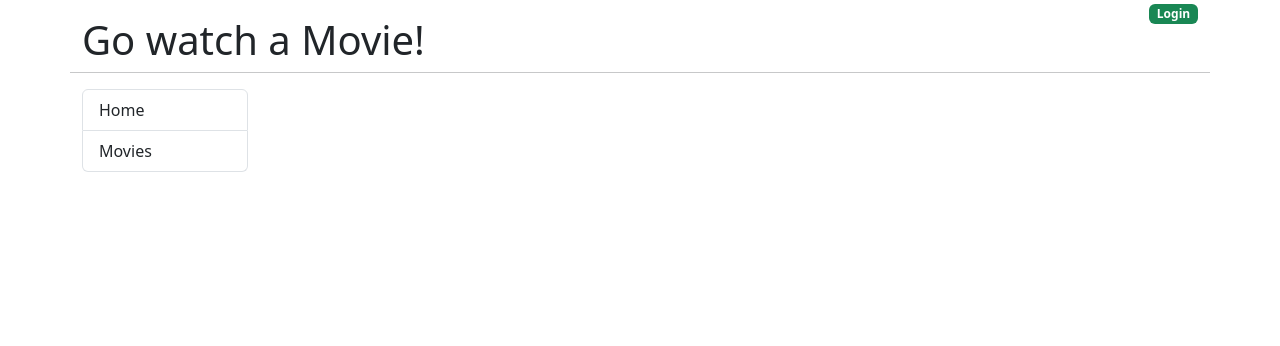
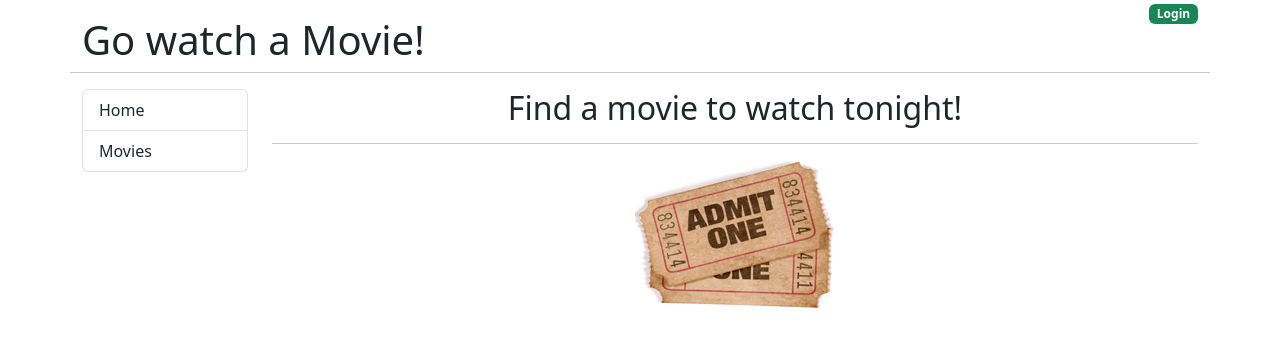
Before and after one commit to Louis-Gil/playground, a React (Create React App) app in the folder go_guide/movie/movies-front/: page / in a window 1280 px wide. Shown: the top 346 px of the page. Built offline with nearby package versions, Linux system fonts and the light colour scheme.

Commit message:
feat : Add home components

```diff
--- a/go_guide/movie/movies-front/src/App.js
+++ b/go_guide/movie/movies-front/src/App.js
@@ -1,3 +1,5 @@
+import Home from './components/Home';
+
 function App() {
 	return (
 		<div className="container">
@@ -10,7 +12,7 @@ function App() {
 						<span className="badge bg-success">Login</span>
 					</a>
 				</div>
-        <hr className="mb-3" />
+				<hr className="mb-3" />
 			</div>
 
 			<div className="row">
@@ -26,7 +28,9 @@ function App() {
 						</div>
 					</nav>
 				</div>
-				<div className="col-md-10"></div>
+				<div className="col-md-10">
+					<Home />
+				</div>
 			</div>
 		</div>
 	);
--- /dev/null
+++ b/go_guide/movie/movies-front/src/components/Home.js
@@ -0,0 +1,15 @@
+import Ticket from '../images/movie_tickets.jpg';
+
+const Home = () => {
+	return (
+		<>
+			<div className="text-center">
+				<h2>Find a movie to watch tonight!</h2>
+				<hr />
+				<img src={Ticket} alt="Movie Ticket" />
+			</div>
+		</>
+	);
+};
+
+export default Home;
```
Also changed, not shown: go_guide/movie/movies-front/src/images/movie_tickets.jpg (added).
